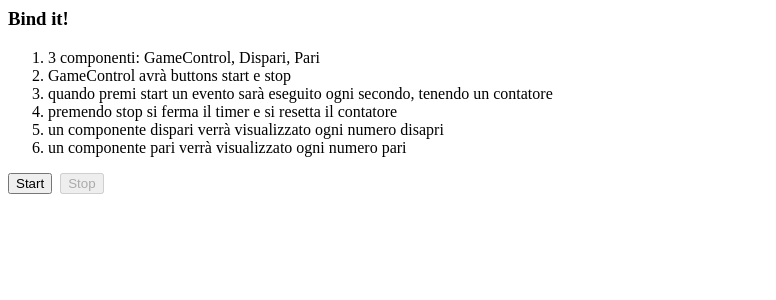
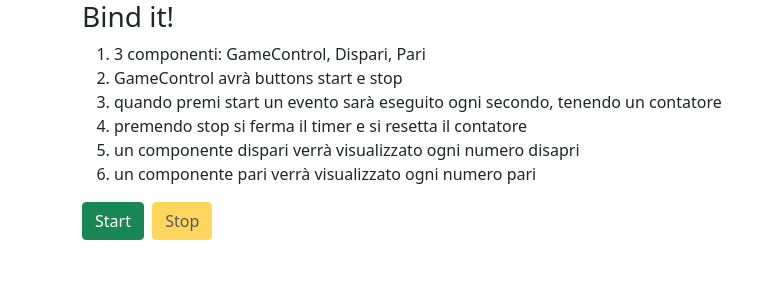
Before and after one commit to pberlanda/GameControl, an Angular app: page / in a window 1280 px wide. Shown: the top 300 px of the page, without its empty margins (0-776 px from the left). Built offline with nearby package versions, Linux system fonts and the light colour scheme.

Commit message:
Aggiunto bootstrap in styles.css

```diff
--- a/src/styles.css
+++ b/src/styles.css
@@ -1 +1,2 @@
 /* Add application styles & imports to this file! */
+@import '~bootstrap/dist/css/bootstrap.min.css';
```
Also changed, not shown: package.json (+13 -11 lines).
